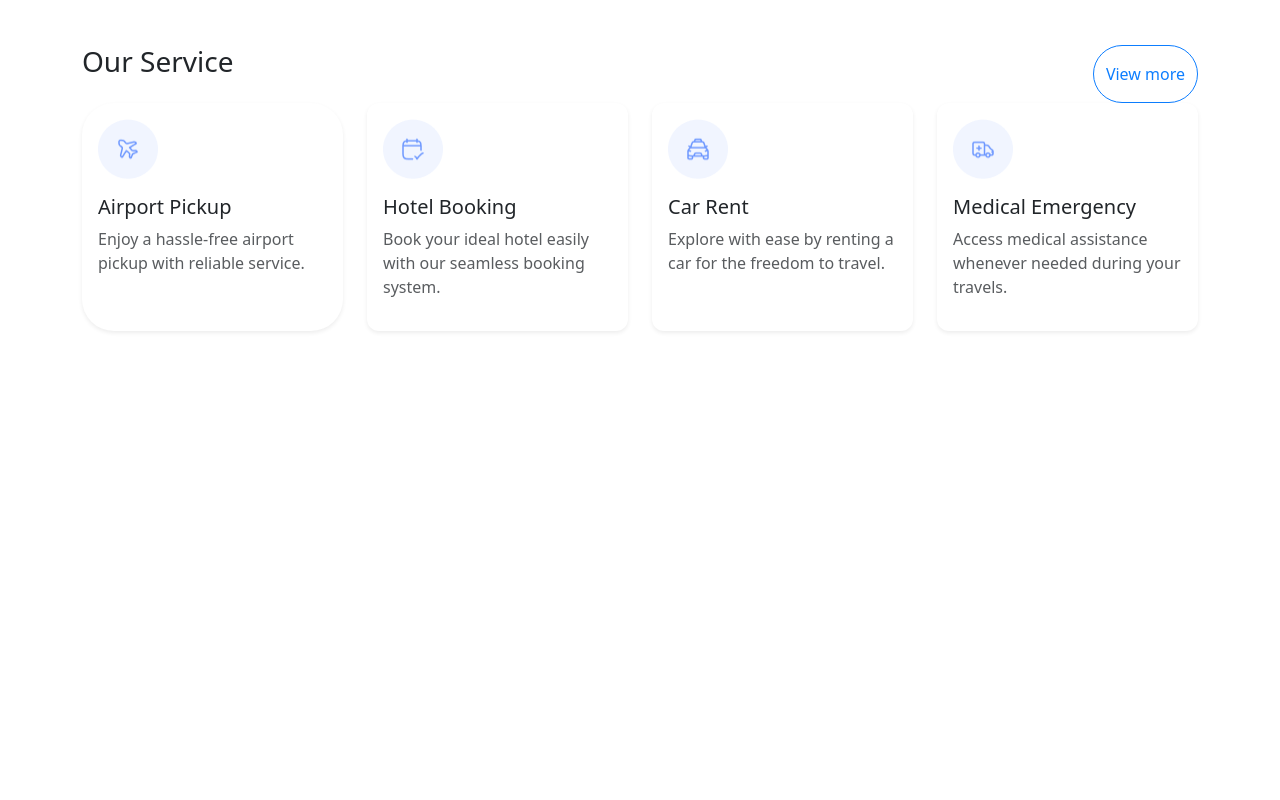
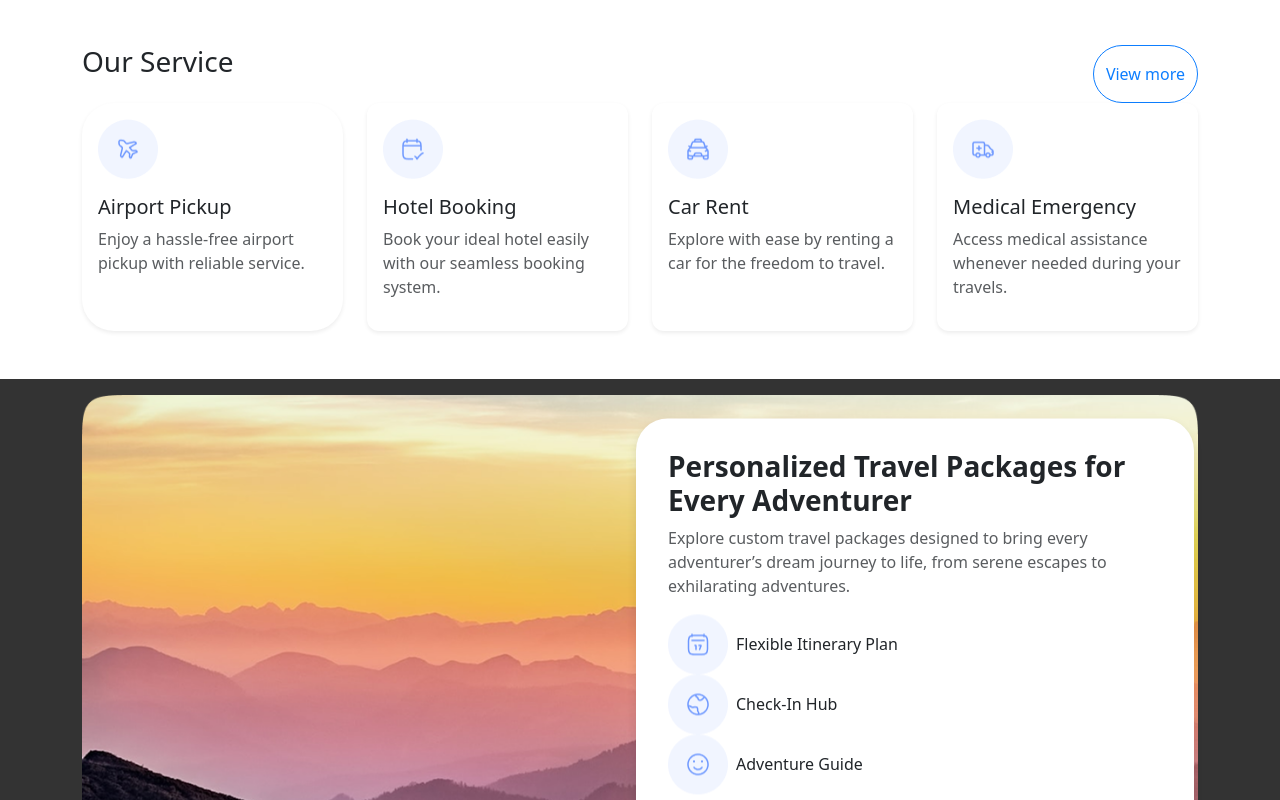
Before and after one commit to eman-2001-fep/Travel_landing_page, a website: page index.html in a window 1280 px wide. Shown: the part 2000-2800 px from the top of the page. Before the commit the page ends 2379 px from the top, so only its background shows below. Drawn offline with Linux system fonts and the light colour scheme.

Commit message:
add packages

```diff
--- a/index.html
+++ b/index.html
@@ -244,5 +244,34 @@
             </div>
         </div>
     </section>
+    <!-- Travel Packages -->
+    <section class="travel-packages py-3">
+        <div class="container">
+            <div class="image-container">
+                <img src="imags/Rectangle 8.png" alt="Travel Image" class="mountain-img">
+                <div class="package-card rounded-5">
+                    <h3 class="fw-bold">Personalized Travel Packages for Every Adventurer</h3>
+                    <p class="text-muted">
+                        Explore custom travel packages designed to bring every adventurer’s dream journey to life,
+                        from serene escapes to exhilarating adventures.
+                    </p>
+                    <ul class="list-unstyled">
+                        <li class="d-flex align-items-center">
+                            <img src="imags/icons/Frame_5.png" alt="icons" class="me-2" width="60" height="60">
+                            <span>Flexible Itinerary Plan</span>
+                        </li>
+                        <li class="d-flex align-items-center">
+                            <img src="imags/icons/Frame_6.png" alt="icons" class="me-2" width="60" height="60">
+                            <span>Check-In Hub</span>
+                        </li>
+                        <li class="d-flex align-items-center">
+                            <img src="imags/icons/Frame_7.png" alt="icons" class="me-2" width="60" height="60">
+                            <span>Adventure Guide</span>
+                        </li>
+                    </ul>
+                </div>
+            </div>
+        </div>
+    </section>
 
 </body>
--- a/style/style.scss
+++ b/style/style.scss
@@ -158,6 +158,49 @@ body {
 
 }
 
+.travel-packages {
+    background-color: #333333;
+    .image-container {
+        position: relative;
+        display: flex;
+        flex-direction: column;
+        align-items: center;
+        width: 100%;
+
+        .mountain-img {
+            width: 100%;
+            display: block;
+        }
+
+        .package-card {
+            position: absolute;
+            top: 50%;
+            right: 4px;
+            width: 50%;
+            height: fit-content;
+            transform: translateY(-50%);
+            background: #fff;
+            padding: 2rem;
+            box-shadow: 0 4px 10px rgba(0, 0, 0, 0.1);
+            max-width: 100%;
+
+
+            @media (max-width: 768px) {
+                position: relative;
+                width: 90%;
+                transform: none;
+                top: auto;
+                right: auto;
+                margin-top: -30px; /* Slight overlap with image */
+            }
+
+            @media (max-width: 480px) {
+                width: 97%;
+                margin-top: -20px;
+            }
+        }
+    }
+}
 
 
 
```
Also changed, not shown: css/style.css, 1 other file.
